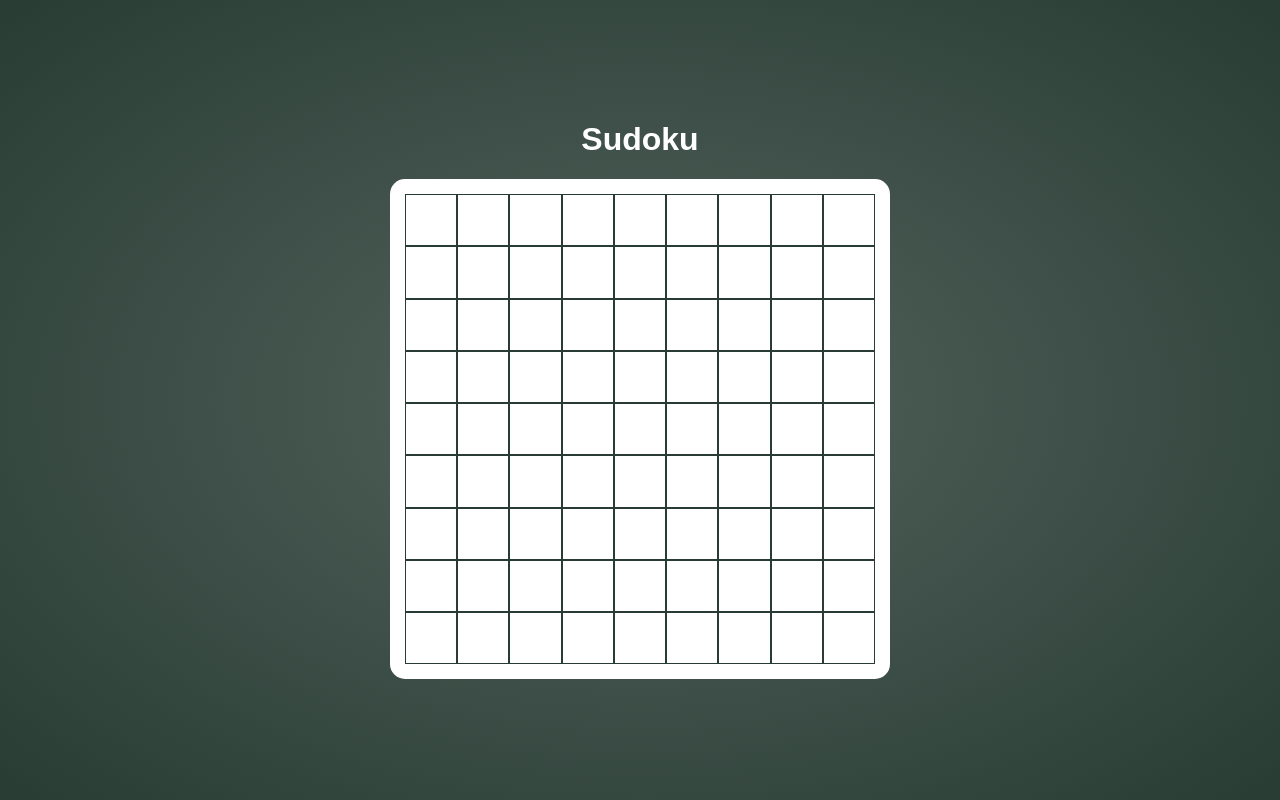
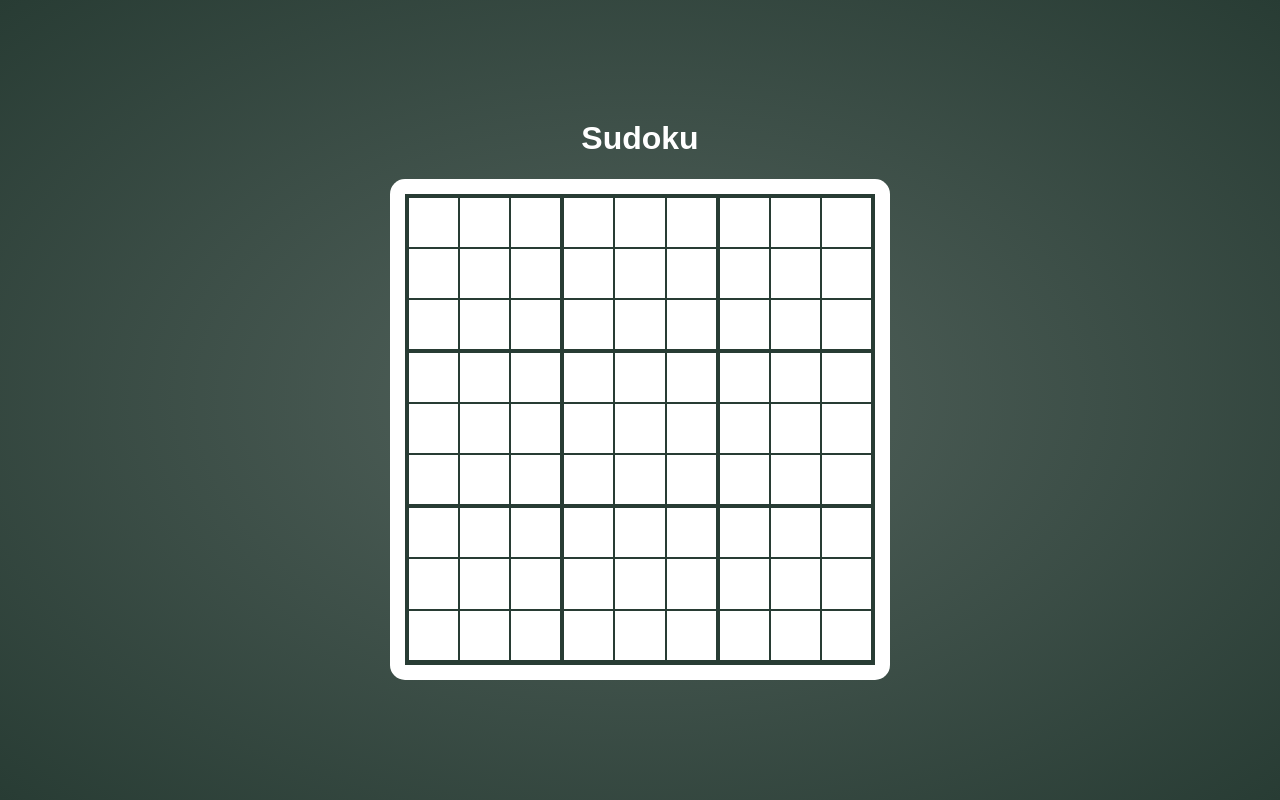
Before and after one commit to JoanSants/sudoku, a React (Create React App) app: page / in a window 1280 px wide. Built offline with nearby package versions, Linux system fonts and the light colour scheme.

Commit message:
Add styles to grid borders

```diff
--- a/src/components/grid/styles/index.ts
+++ b/src/components/grid/styles/index.ts
@@ -1,4 +1,4 @@
-import styled from 'styled-components'
+import styled, { css } from 'styled-components'
 
 export const Container = styled.div`
   display: flex;
@@ -7,6 +7,42 @@ export const Container = styled.div`
 `
 
 export const Row = styled.div`
-  display: flex;
-  flex-direction: row;
+  ${({ theme }) => css`
+    display: flex;
+    flex-direction: row;
+
+    &:nth-child(1) {
+      div {
+        border-top: solid 4px ${theme.colors.black};
+      }
+    }
+
+    &:nth-child(3),
+    &:nth-child(6) {
+      div {
+        border-bottom: solid 3px ${theme.colors.black};
+      }
+    }
+
+    &:nth-child(9) {
+      border-bottom: solid 4px ${theme.colors.black};
+    }
+
+    div {
+      &:nth-child(1) {
+        border-left: solid 4px ${theme.colors.black};
+      }
+
+      &:nth-child(3),
+      &:nth-child(6),
+      &:nth-child(9) {
+        border-right: solid 4px ${theme.colors.black};
+      }
+
+      &:nth-child(4),
+      &:nth-child(7) {
+        border-left: none;
+      }
+    }
+  `}
 `
```
Also changed, not shown: 1 other file (tests, documents, lock files or other folders).
